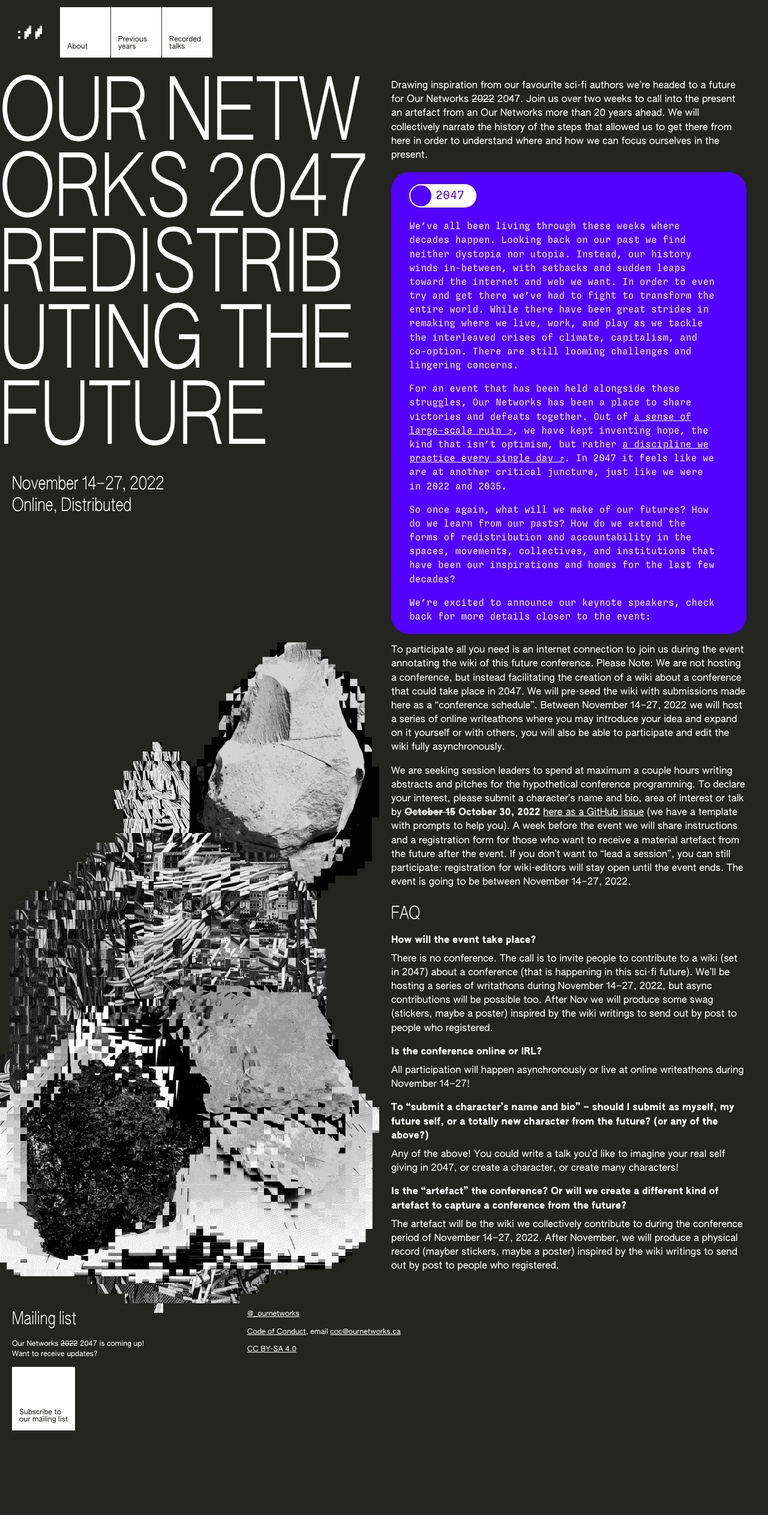
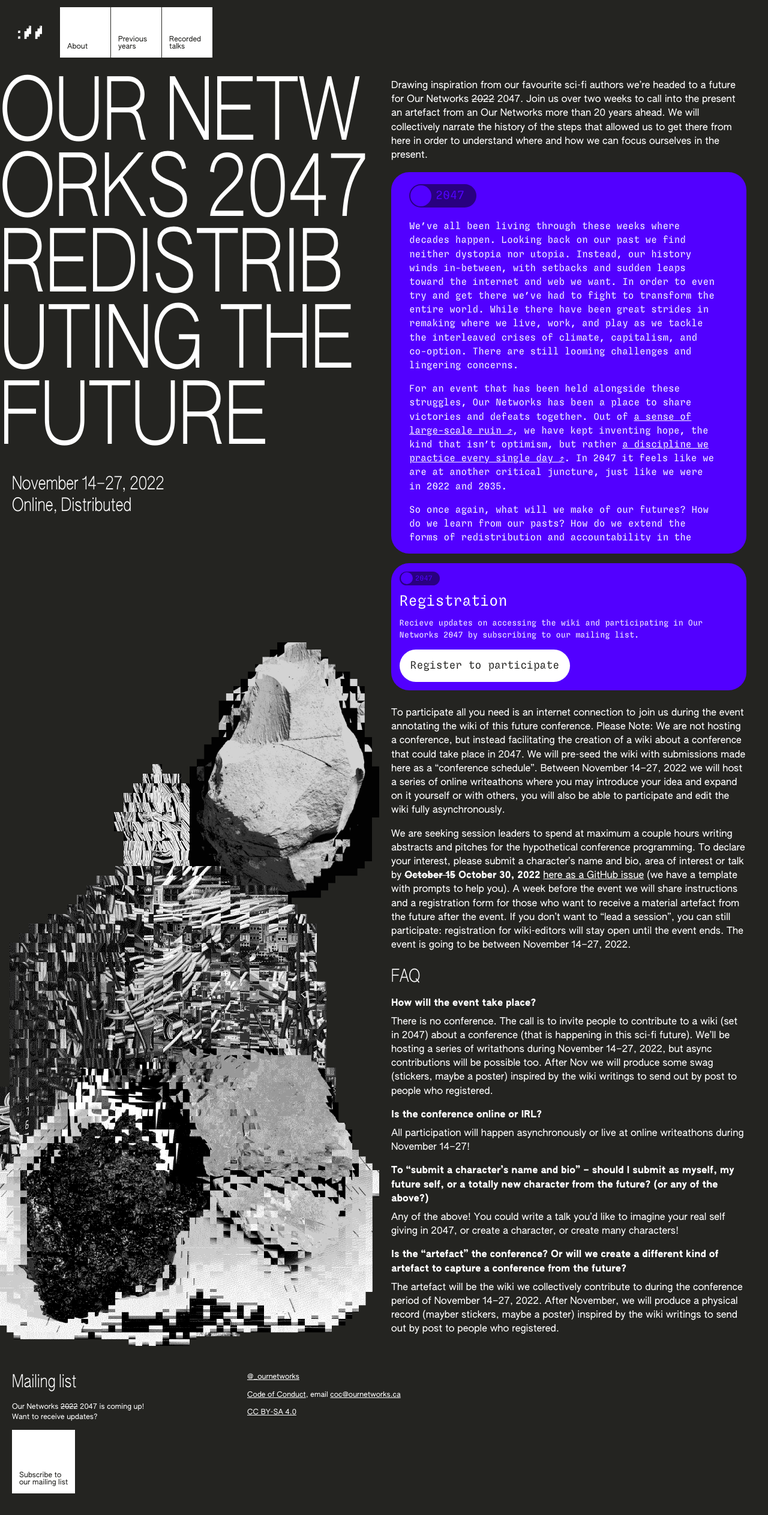
Before and after one commit to ournetworks/ournetworks.ca, a Jekyll site: the page built from index.md, in a window 1280 px wide. Shown: the whole page at 60% size. Built offline with Jekyll 4.4.1, drawn with Linux system fonts in a browser that asks for light colours; before the commit the page ends 2421 px from its top, so only the background shows below that.

Commit message:
registration panel

```diff
--- /dev/null
+++ b/_includes/registration-panel.html
@@ -0,0 +1,8 @@
+### Registration
+{:.mt-0.mb-05.mono.fw-normal}
+
+Recieve updates on accessing the wiki and participating in Our Networks 2047 by subscribing to our mailing list.
+
+<div>
+  <a class="button bg-black primary round" href="https://lists.mayfirst.org/mailman/listinfo/ournetworks">Register to participate</a>
+</div>
--- a/_sass/_layout.scss
+++ b/_sass/_layout.scss
@@ -308,7 +308,7 @@
     font-size: 20px;
     display: inline-block;
     content: '● 2047';
-    background: var(--white);
+    background: var(--accent-dark);
     color: var(--accent);
     border-radius: 9999px;
     padding: 0.25em 1em;
@@ -331,10 +331,31 @@
     margin-bottom: 1em;
     z-index: 1000;
   }
+
+  &.compact {
+    top: 1em;
+    position: sticky;
+    &:before {
+      font-size: 12px;
+      background: var(--accent-dark);
+    }
+    &:after {
+      top: 15px;
+      left: 16px;
+      width: 20px;
+      height: 20px;
+      padding: 0;
+    }
+  }
+
+  .button.primary {
+    font-family: inherit;
+    font-size: 18px;
+  }
 }
 
 .content-2047-inner {
-  max-height: 50vh;
+  max-height: 40vh;
   overflow-y: scroll;
   padding-right: 1em;
 
@@ -383,7 +404,11 @@
 }
 
 .splash-graphic-5 {
-  bottom: -50px;
+  bottom: 0;
   left: 0;
   z-index: 2;
 }
+
+.register-panel {
+  z-index: 100;
+}
--- a/_sass/_variables.scss
+++ b/_sass/_variables.scss
@@ -3,6 +3,7 @@
   --black: #000;
   --dusk: #242421;
   --accent: #5200ff;
+  --accent-dark: #290080;
 }
 
 // Typography Variables
--- a/index.md
+++ b/index.md
@@ -27,6 +27,11 @@ We’re excited to announce our keynote speakers, check back for more details cl
 
 </div>
 
+<div class="register-panel p-1 bg-accent mono round content-2047 compact mb-2 sticky">
+  {% capture registrationInclude %}{% include registration-panel.html %}{% endcapture %}
+  {{ registrationInclude | markdownify }}
+</div>
+
 To participate all you need is an internet connection to join us during the event annotating the wiki of this future conference. Please Note: We are not hosting a conference, but instead facilitating the creation of a wiki about a conference that could take place in 2047. We will pre-seed the wiki with submissions made here as a "conference schedule". Between November 14–27, 2022 we will host a series of online writeathons where you may introduce your idea and expand on it yourself or with others, you will also be able to participate and edit the wiki fully asynchronously.
 
 We are seeking session leaders to spend at maximum a couple hours writing abstracts and pitches for the hypothetical conference programming. To declare your interest, please submit a character's name and bio, area of interest or talk by  **~~October 15~~ October 30, 2022** [here as a GitHub issue](https://github.com/ournetworks/2022-submissions/issues/new?template=submission.md&title=%5BSubmission+Title%5D) (we have a template with prompts to help you). A week before the event we will share instructions and a registration form for those who want to receive a material artefact from the future after the event. If you don't want to "lead a session", you can still participate: registration for wiki-editors will stay open until the event ends. The event is going to be between November 14–27, 2022.
```
